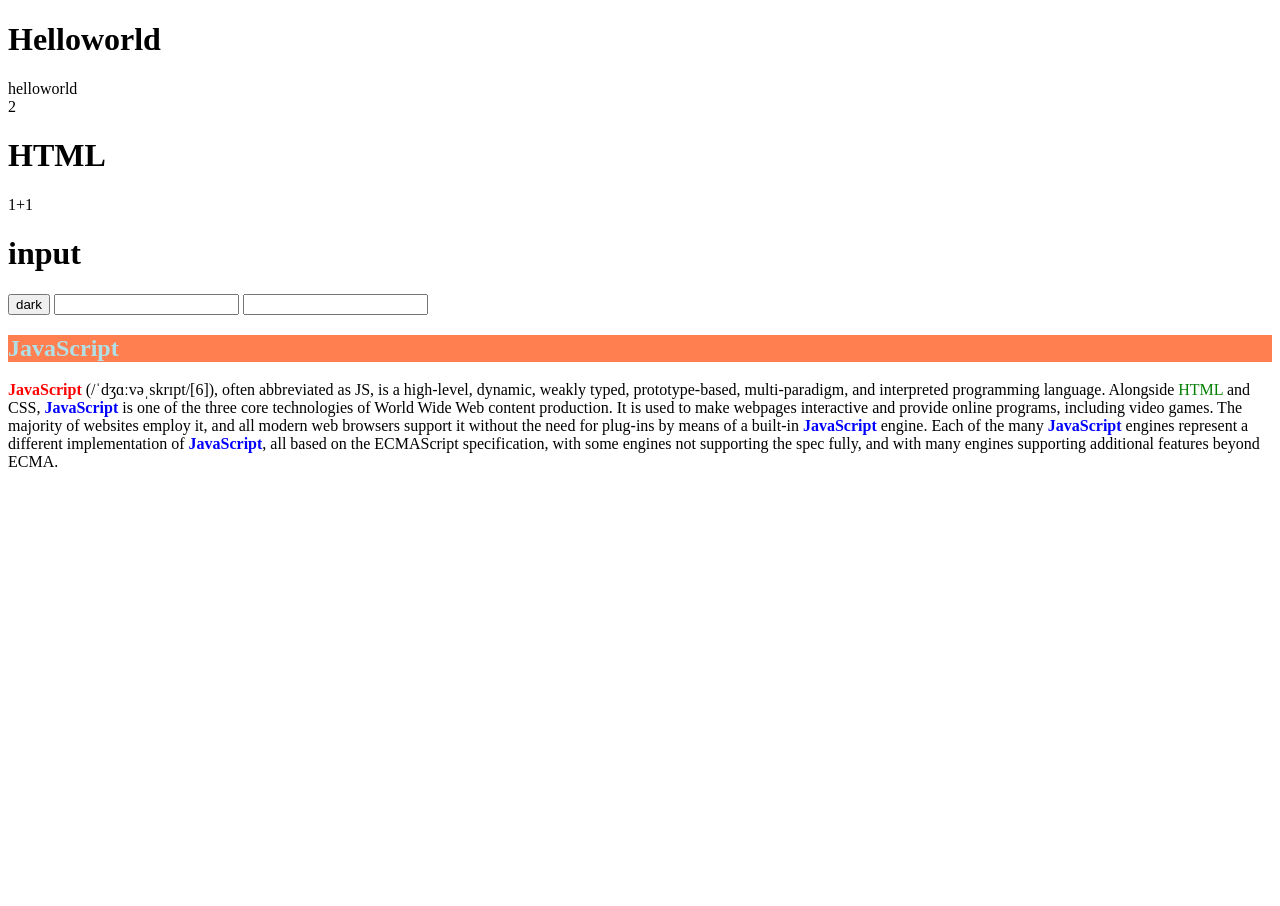
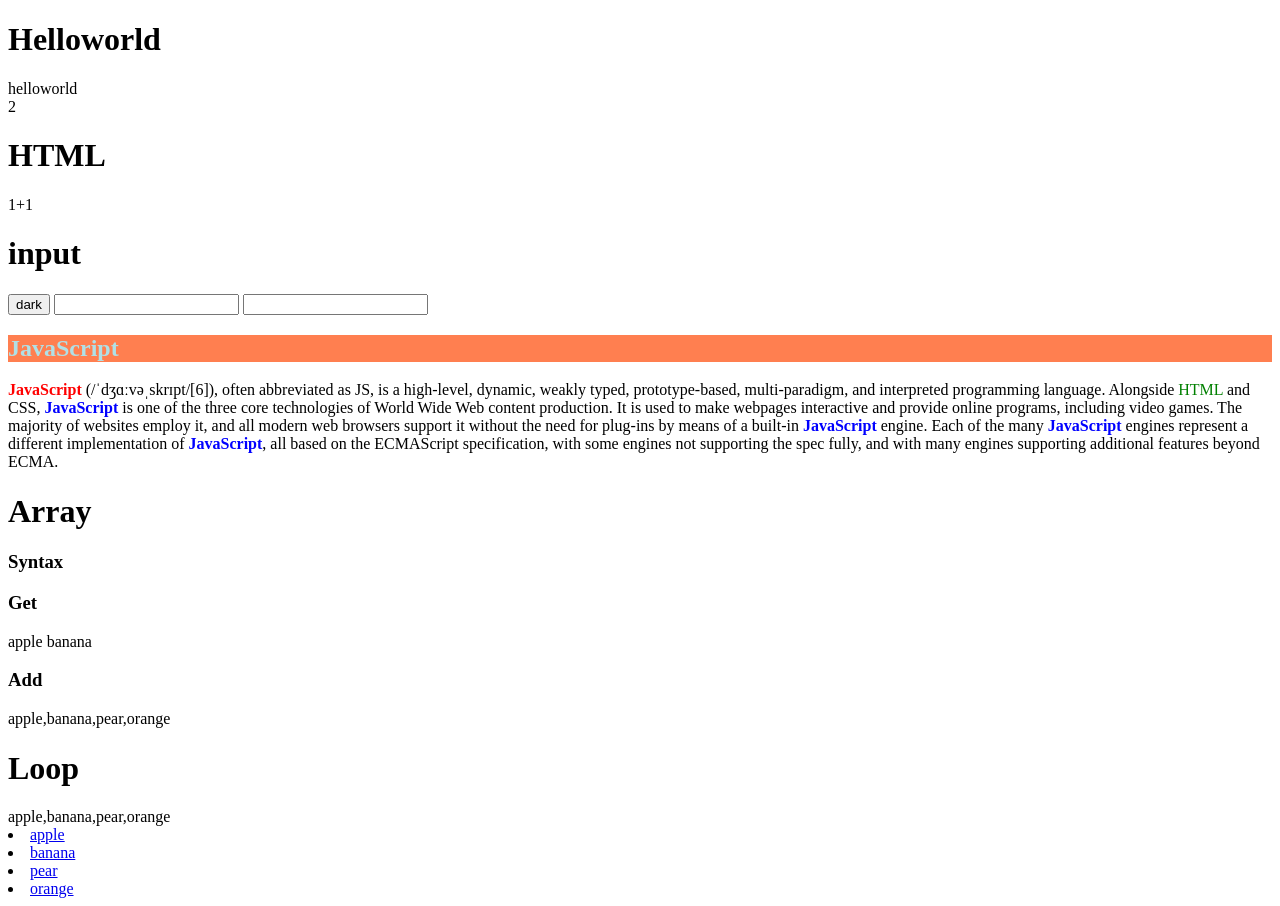
Before and after one commit to rlee92/road-to-a-backend-developer, a plain HTML site: page 2-JavaScript/helloworld.html in a window 1280 px wide. Before the commit the page ends 800 px from the top, so only its background shows below. Drawn offline with Linux system fonts and the light colour scheme.

Commit message:
Update helloworld.html for Array and Loop

```diff
--- a/2-JavaScript/helloworld.html
+++ b/2-JavaScript/helloworld.html
@@ -37,5 +37,30 @@
       <!-- id is unique. can be used only once. class > id  -->
       <span id="first" class="js"> JavaScript</span> (/ˈdʒɑːvəˌskrɪpt/[6]), often abbreviated as JS, is a high-level, dynamic, weakly typed, prototype-based, multi-paradigm, and interpreted programming language. Alongside <span>HTML</span> and CSS, <span class="js"> JavaScript</span> is one of the three core technologies of World Wide Web content production. It is used to make webpages interactive and provide online programs, including video games. The majority of websites employ it, and all modern web browsers support it without the need for plug-ins by means of a built-in <span class="js"> JavaScript</span> engine. Each of the many <span class="js"> JavaScript</span> engines represent a different implementation of <span class="js"> JavaScript</span>, all based on the ECMAScript specification, with some engines not supporting the spec fully, and with many engines supporting additional features beyond ECMA.
     </p>
+    <h1>Array</h1>
+    <h3>Syntax</h3>
+    <script type="text/javascript">
+      var fruits = ['apple', 'banana']
+    </script>
+    <h3>Get</h3>
+    <script type="text/javascript">
+      document.write(fruits[0]+'\n')
+      document.write(fruits[1])
+    </script>
+    <h3>Add</h3>
+    <script type="text/javascript">
+      fruits.push('pear')
+      fruits.push('orange')
+      document.write(fruits)
+    </script>
+    <h1>Loop</h1>
+    <script type="text/javascript">
+      document.write(fruits)
+      var i = 0
+      while (i < fruits.length) {
+        document.write('<li><a href="https://www.google.com/search?q='+fruits[i]+'">'+fruits[i]+'</a></li>')
+        i++
+      }
+    </script>
   </body>
 </html>
```
Also changed, not shown: 2-JavaScript/index.html (+6 -8 lines).
